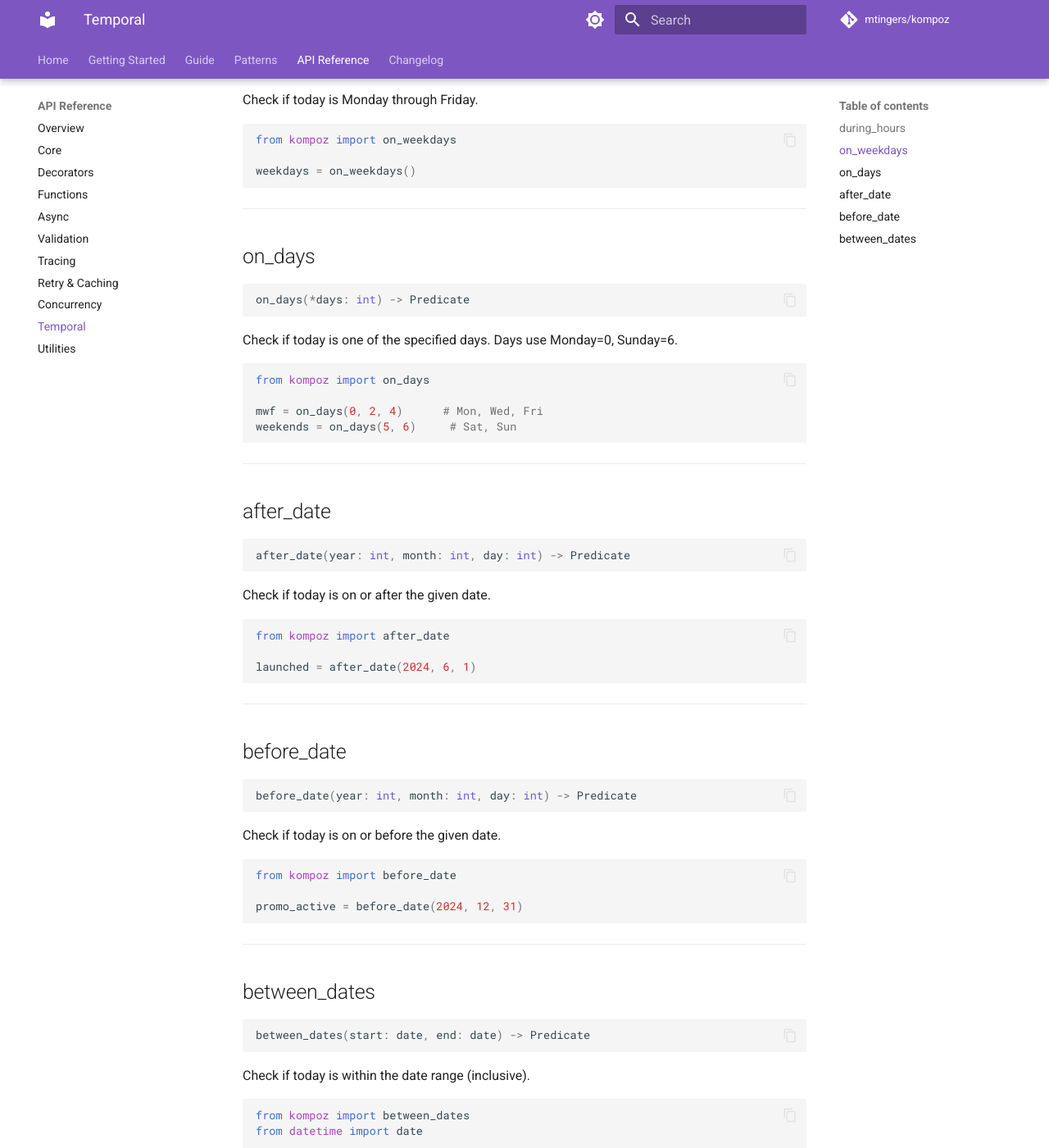
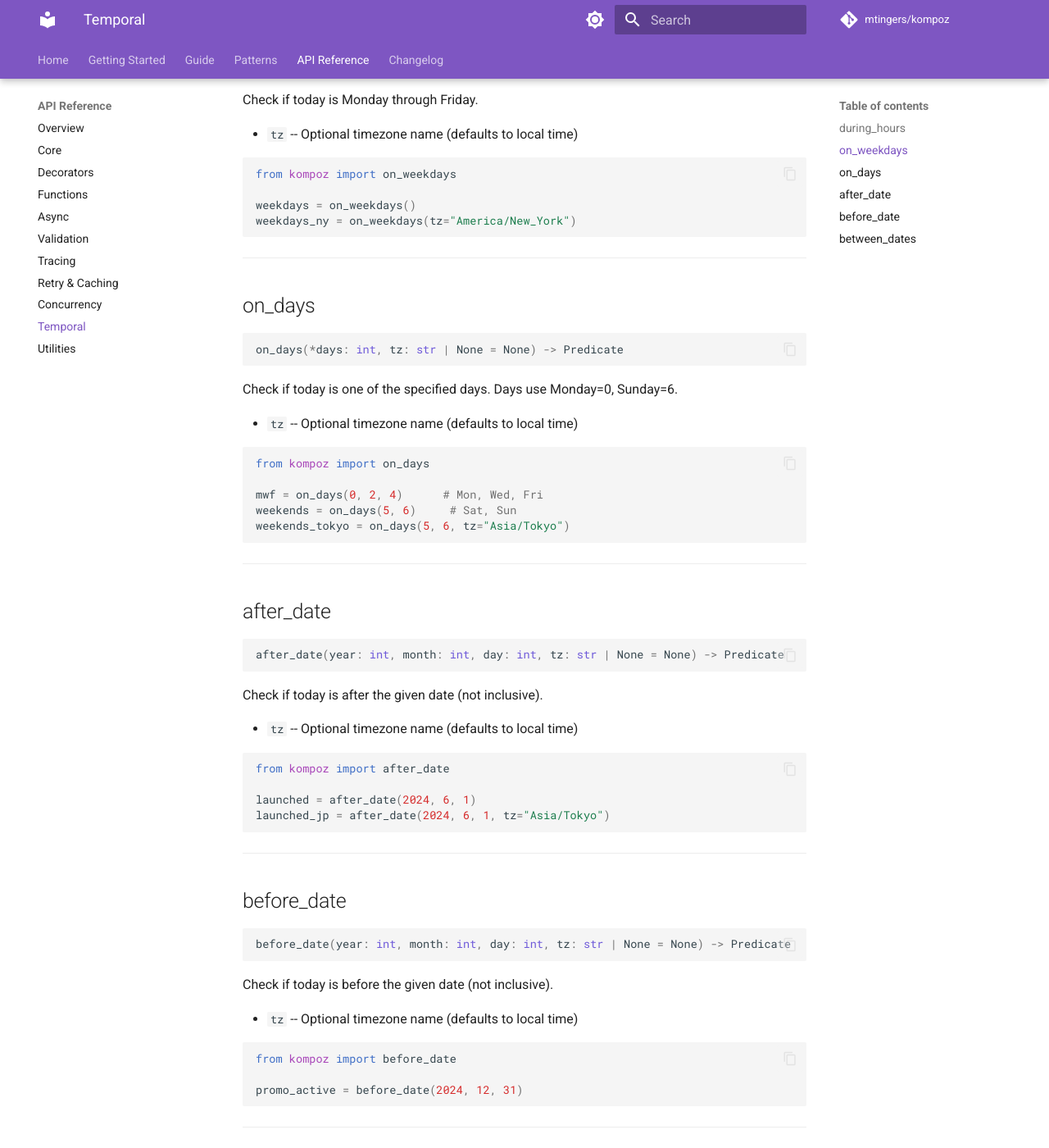
Before and after one commit to mtingers/kompoz, an MkDocs documentation site: the page built from docs/api/temporal.md, in a window 1280 px wide and 1400 px high, scrolled down 802 px. Shown: the whole window at 82% size. Built offline with MkDocs 1.6.1 and Material for MkDocs 9.7.7, drawn with Linux system fonts in a browser that asks for light colours; comment, search, counter and statistics services are not loaded; some of the changed text lies outside the part shown.

Commit message:
release 0.3.3: add timezone support to all temporal combinators
Add optional tz parameter to on_weekdays, on_days, after_date,
before_date, and between_dates for consistent timezone-aware behavior
across all temporal functions. Refactor during_hours to use shared
_resolve_tz/_now/_today helpers.

````diff
--- a/docs/api/temporal.md
+++ b/docs/api/temporal.md
@@ -32,15 +32,18 @@
 ## on_weekdays
 
 ```python
-on_weekdays() -> Predicate
+on_weekdays(tz: str | None = None) -> Predicate
 ```
 
 Check if today is Monday through Friday.
+
+- `tz` -- Optional timezone name (defaults to local time)
 
 ```python
 from kompoz import on_weekdays
 
 weekdays = on_weekdays()
+weekdays_ny = on_weekdays(tz="America/New_York")
 ```
 
 ---
@@ -48,16 +51,19 @@
 ## on_days
 
 ```python
-on_days(*days: int) -> Predicate
+on_days(*days: int, tz: str | None = None) -> Predicate
 ```
 
 Check if today is one of the specified days. Days use Monday=0, Sunday=6.
+
+- `tz` -- Optional timezone name (defaults to local time)
 
 ```python
 from kompoz import on_days
 
 mwf = on_days(0, 2, 4)      # Mon, Wed, Fri
 weekends = on_days(5, 6)     # Sat, Sun
+weekends_tokyo = on_days(5, 6, tz="Asia/Tokyo")
 ```
 
 ---
@@ -65,15 +71,18 @@
 ## after_date
 
 ```python
-after_date(year: int, month: int, day: int) -> Predicate
+after_date(year: int, month: int, day: int, tz: str | None = None) -> Predicate
 ```
 
-Check if today is on or after the given date.
+Check if today is after the given date (not inclusive).
+
+- `tz` -- Optional timezone name (defaults to local time)
 
 ```python
 from kompoz import after_date
 
 launched = after_date(2024, 6, 1)
+launched_jp = after_date(2024, 6, 1, tz="Asia/Tokyo")
 ```
 
 ---
@@ -81,10 +90,12 @@
 ## before_date
 
 ```python
-before_date(year: int, month: int, day: int) -> Predicate
+before_date(year: int, month: int, day: int, tz: str | None = None) -> Predicate
 ```
 
-Check if today is on or before the given date.
+Check if today is before the given date (not inclusive).
+
+- `tz` -- Optional timezone name (defaults to local time)
 
 ```python
 from kompoz import before_date
@@ -97,14 +108,17 @@
 ## between_dates
 
 ```python
-between_dates(start: date, end: date) -> Predicate
+between_dates(start: date, end: date, tz: str | None = None) -> Predicate
 ```
 
 Check if today is within the date range (inclusive).
+
+- `tz` -- Optional timezone name (defaults to local time)
 
 ```python
 from kompoz import between_dates
 from datetime import date
 
 q1_only = between_dates(date(2024, 1, 1), date(2024, 3, 31))
+q1_tokyo = between_dates(date(2024, 1, 1), date(2024, 3, 31), tz="Asia/Tokyo")
 ```
--- a/pyproject.toml
+++ b/pyproject.toml
@@ -1,6 +1,6 @@
 [project]
 name = "kompoz"
-version = "0.3.2"
+version = "0.3.3"
 description = "Composable predicate and transform combinators with operator overloading"
 license = "MIT"
 readme = "README.md"
--- a/src/kompoz/__init__.py
+++ b/src/kompoz/__init__.py
@@ -35,7 +35,7 @@
 
 from __future__ import annotations
 
-__version__ = "0.3.2"
+__version__ = "0.3.3"
 __author__ = "Matth Ingersoll"
 __all__ = [
     # Core
````
Also changed, not shown: CHANGELOG.md (+14 -0 lines), README.md (+5 -5 lines), docs/api/index.md (+5 -5 lines), docs/guide/temporal.md (+16 -0 lines), 3 other files.
